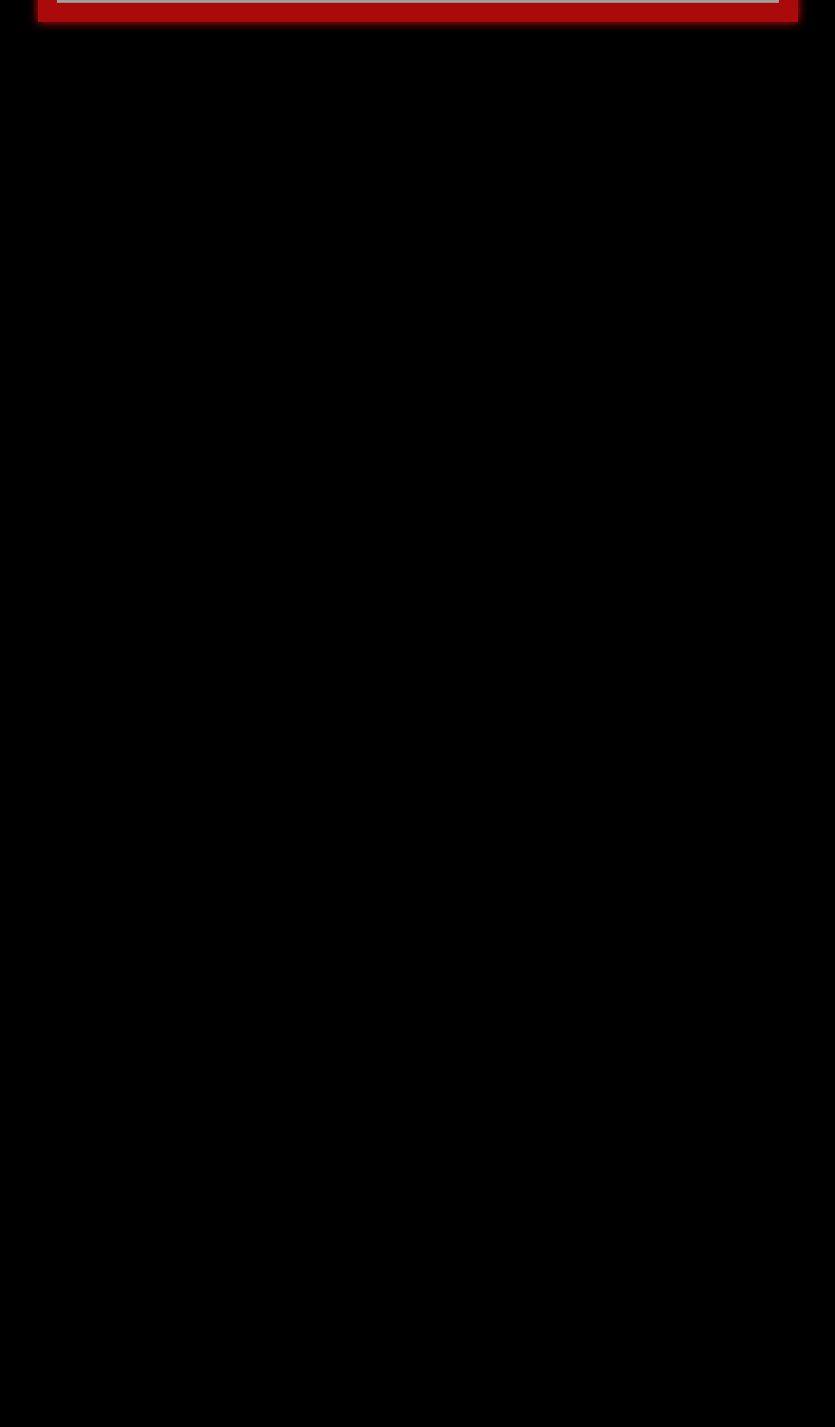
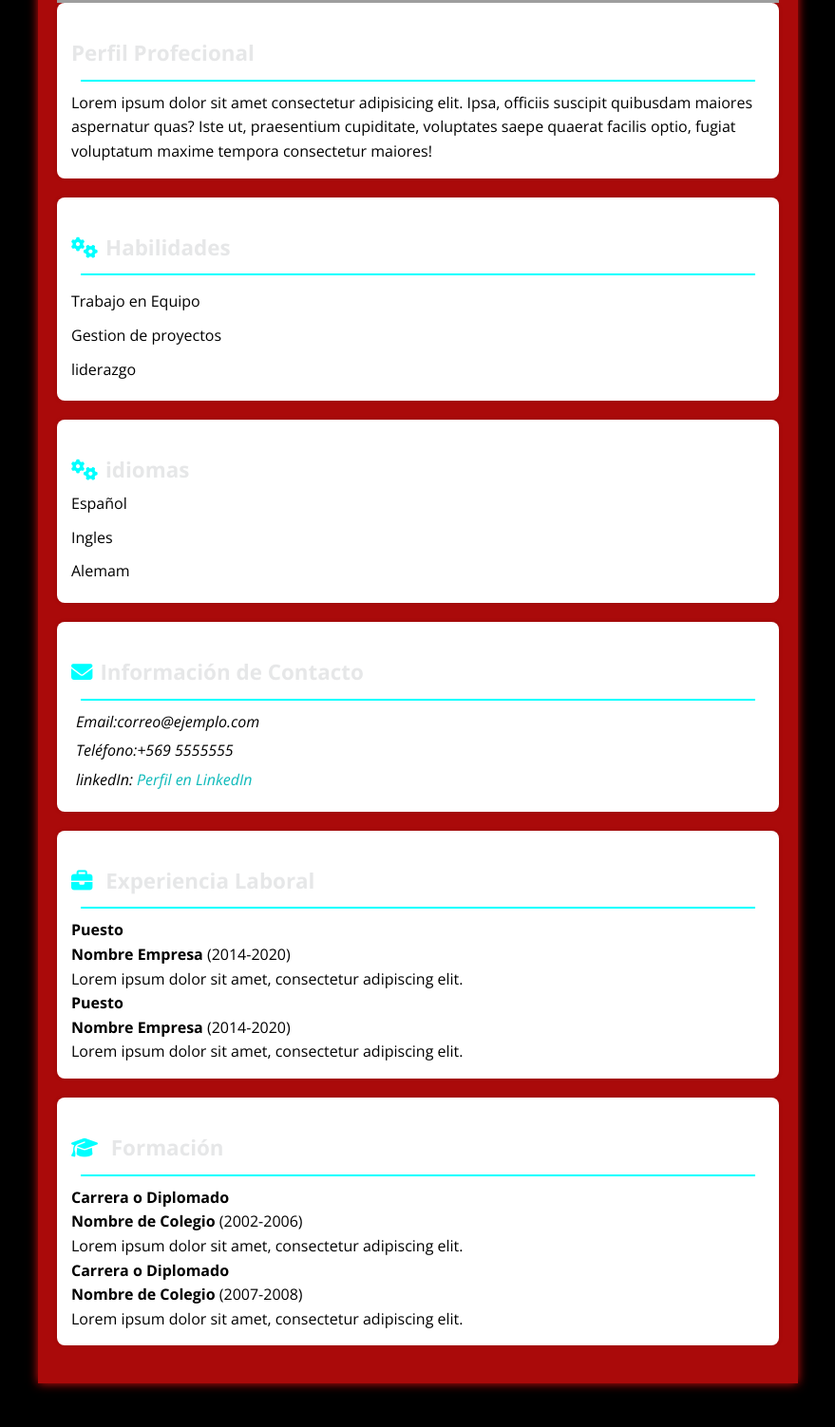
Before and after one commit to Jostin-a113/Clase-3, a plain HTML site: page index.html in a window 1280 px wide. Shown: the part 477-1980 px from the top of the page at 95% size, without its empty margins (200-1079 px from the left). Before the commit the page ends 800 px from the top, so only its background shows below. Drawn offline with nearby package versions, Linux system fonts and the light colour scheme; grey boxes are pictures that could not be loaded.

Commit message:
agregamos informacion html

```diff
--- a/estilos.css
+++ b/estilos.css
@@ -82,3 +82,50 @@ header h2{
     margin-left: 1%;
     text-shadow: 0 0 20px rgba(0,0,0,0.5);
 }
+
+h3{
+    font-size: 1.4em;
+    margin-top: 20px;
+    color: rgba(14,16,26,0.1)
+}
+
+section{
+    background-color: white;
+    padding: 15px;
+    border-radius: 8px;
+    margin-bottom: 20px;
+    box-shadow: 0 0 5px rgba(0,0,0,0.1);
+}
+
+section hr{
+    border: 0;
+    height: 2px;
+    background: cyan;
+    margin: 10px;
+}
+
+ul{
+    list-style: none;
+}
+
+ul li{
+    padding: 5px 0;
+}
+
+i{
+    color: aqua;
+    margin-right: 8px;
+}
+
+address p{
+    margin: 5px;
+}
+
+address a {
+    color: #0ebaba;
+    text-decoration: none;
+}
+
+article{
+    margin-bottom: 5px 0;
+}
--- a/index.html
+++ b/index.html
@@ -5,6 +5,7 @@
     <meta name="viewport" content="width=device-width, initial-scale=1.0">
     <title>Curriculum</title>
     <link rel="stylesheet" href="estilos.css">
+    <script src="https://kit.fontawesome.com/a52e176f03.js" crossorigin="anonymous"></script>
 </head>
 <body>
     <main class="container">
@@ -17,6 +18,66 @@
                 <h2>Ing. en Informatica</h2>
             </section>
         </header>
+        <section>
+            <h3>Perfil Profecional</h3>
+            <hr>
+            <p>Lorem ipsum dolor sit amet consectetur adipisicing elit. Ipsa, officiis suscipit quibusdam maiores aspernatur quas? Iste ut, praesentium cupiditate, voluptates saepe quaerat facilis optio, fugiat voluptatum maxime tempora consectetur maiores!</p>
+        </section>
+        <section>
+            <h3><i class="fas fa-cogs"></i>Habilidades</h3>
+            <hr>
+            <ul>
+                <li>Trabajo en Equipo</li>
+                <li>Gestion de proyectos</li>
+                <li>liderazgo</li>
+            </ul>
+        </section>
+        <section>
+            <h3><i class="fas fa-cogs"></i>idiomas</h3>
+            <ul>
+                <li>Español</li>
+                <li>Ingles</li>
+                <li>Alemam</li>
+            </ul>
+        </section>
+        <section>
+            <h3><i class="fas fa-envelope" ></i>Información de Contacto</h3>
+            <hr>
+            <address>
+                <p>Email:correo@ejemplo.com</p>
+                <p>Teléfono:+569 5555555</p>
+                <p>linkedIn: <a href="#">Perfil en LinkedIn </a></p>
+            </address>
+        </section>
+        <section>
+            <h3><i class="fas fa-briefcase"></i> Experiencia Laboral</h3>
+            <hr>
+            <article>
+                <h4>Puesto</h4>
+                <p><strong>Nombre Empresa</strong> (2014-2020)</p>
+                <p>Lorem ipsum dolor sit amet, consectetur adipiscing elit.</p>
+            </article>
+            <article>
+                <h4>Puesto</h4>
+                <p><strong>Nombre Empresa</strong> (2014-2020)</p>
+                <p>Lorem ipsum dolor sit amet, consectetur adipiscing elit.</p>
+            </article>
+        </section>
+
+        <section>
+            <h3><i class="fas fa-graduation-cap"></i> Formación</h3>
+            <hr>
+            <article>
+                <h4>Carrera o Diplomado</h4>
+                <p><strong>Nombre de Colegio</strong> (2002-2006)</p>
+                <p>Lorem ipsum dolor sit amet, consectetur adipiscing elit.</p>
+            </article>
+            <article>
+                <h4>Carrera o Diplomado</h4>
+                <p><strong>Nombre de Colegio</strong> (2007-2008)</p>
+                <p>Lorem ipsum dolor sit amet, consectetur adipiscing elit.</p>
+            </article>
+        </section>
     </main>
 </body>
 </html>
```
